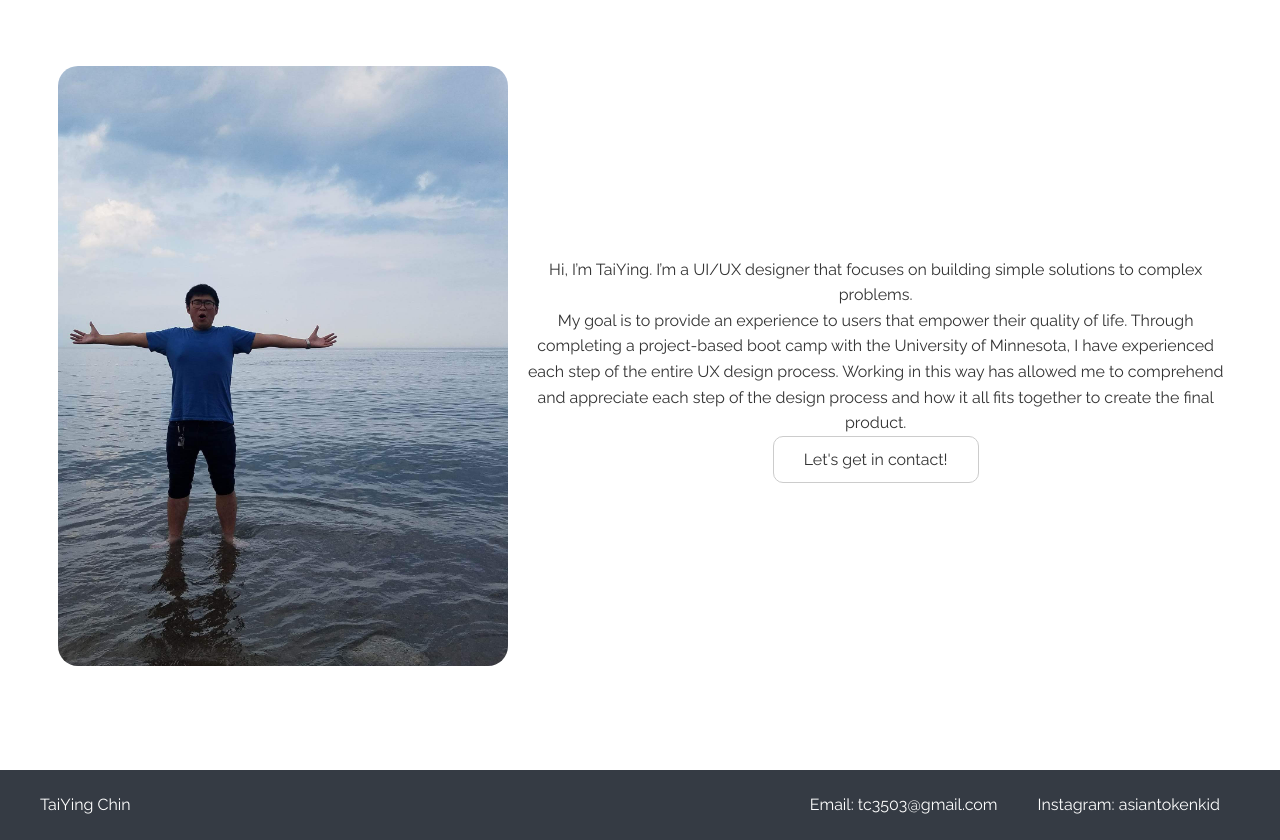
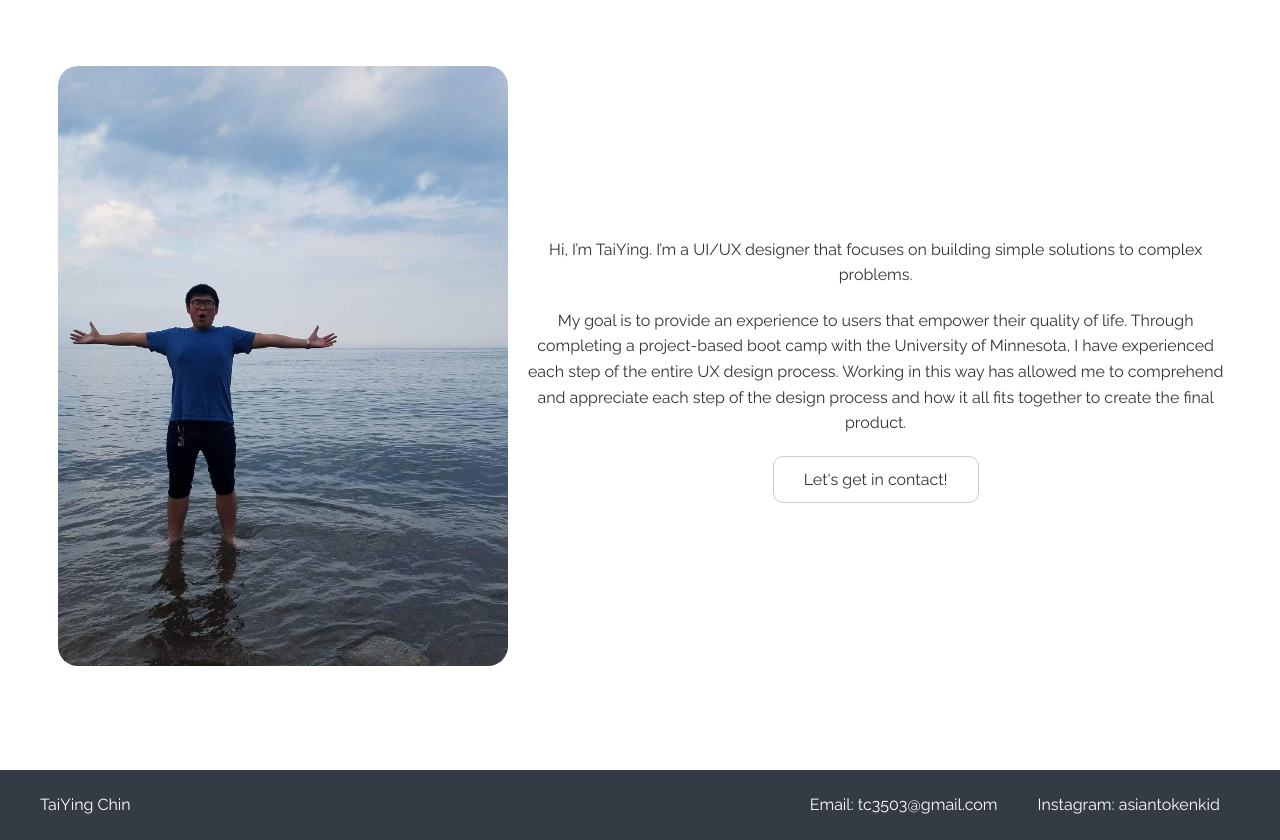
Before and after one commit to taiyingchin/taiyingchin.github.io, a plain HTML site: page index.html in a window 1280 px wide. Shown: the part 100-940 px from the top of the page. Drawn offline with Linux system fonts and the light colour scheme.

Commit message:
Added padding
Padding added between the paragraph and contact button

```diff
--- a/css/layout.css
+++ b/css/layout.css
@@ -84,10 +84,18 @@ h1, h2, h3, h4{ /* default for h1 - h4 */
     text-align: center;
 }
 
+.herosection .btn{
+    margin: 10px 0;
+}
+
 .inner-container-text{
     /* border: 1px solid red; */
     width: 700px;
     height: auto;
+}
+
+.inner-container-text p{
+    padding: 10px 0;
 }
 
 .inner-container-img{
```
